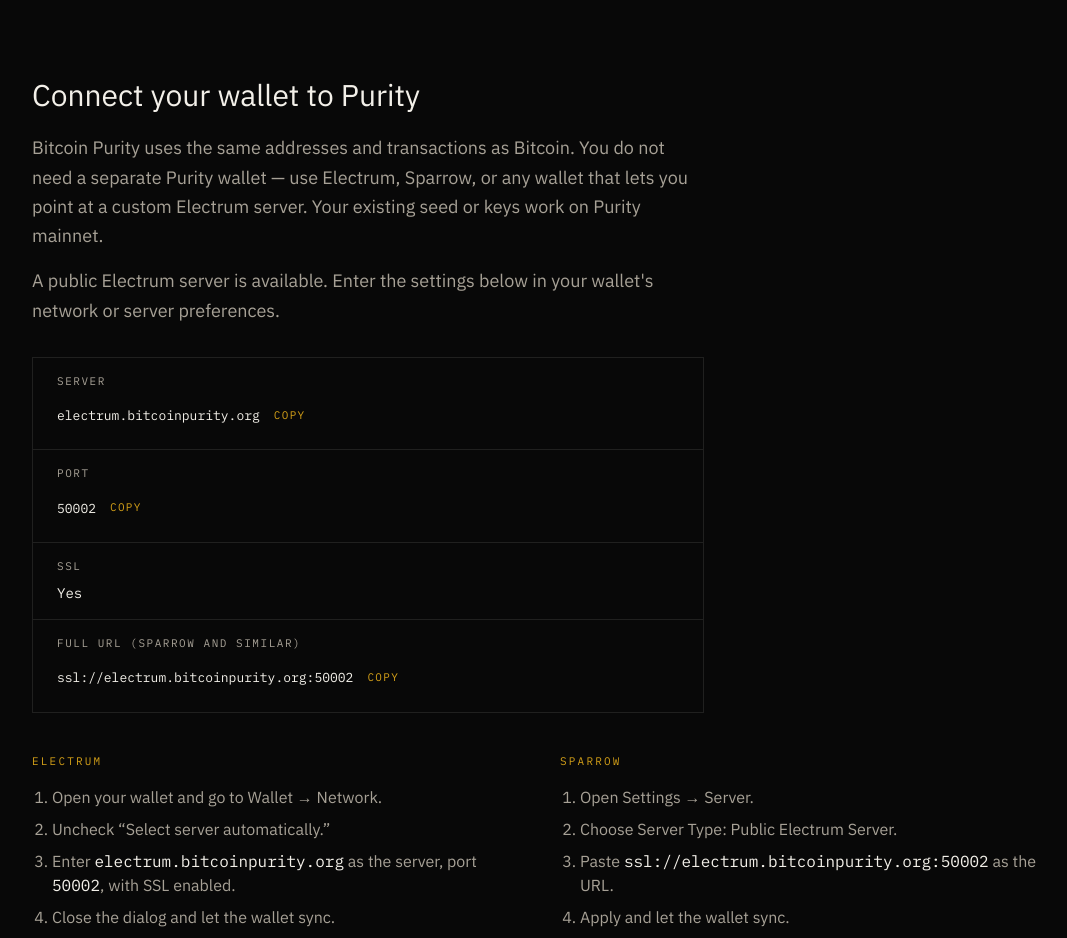
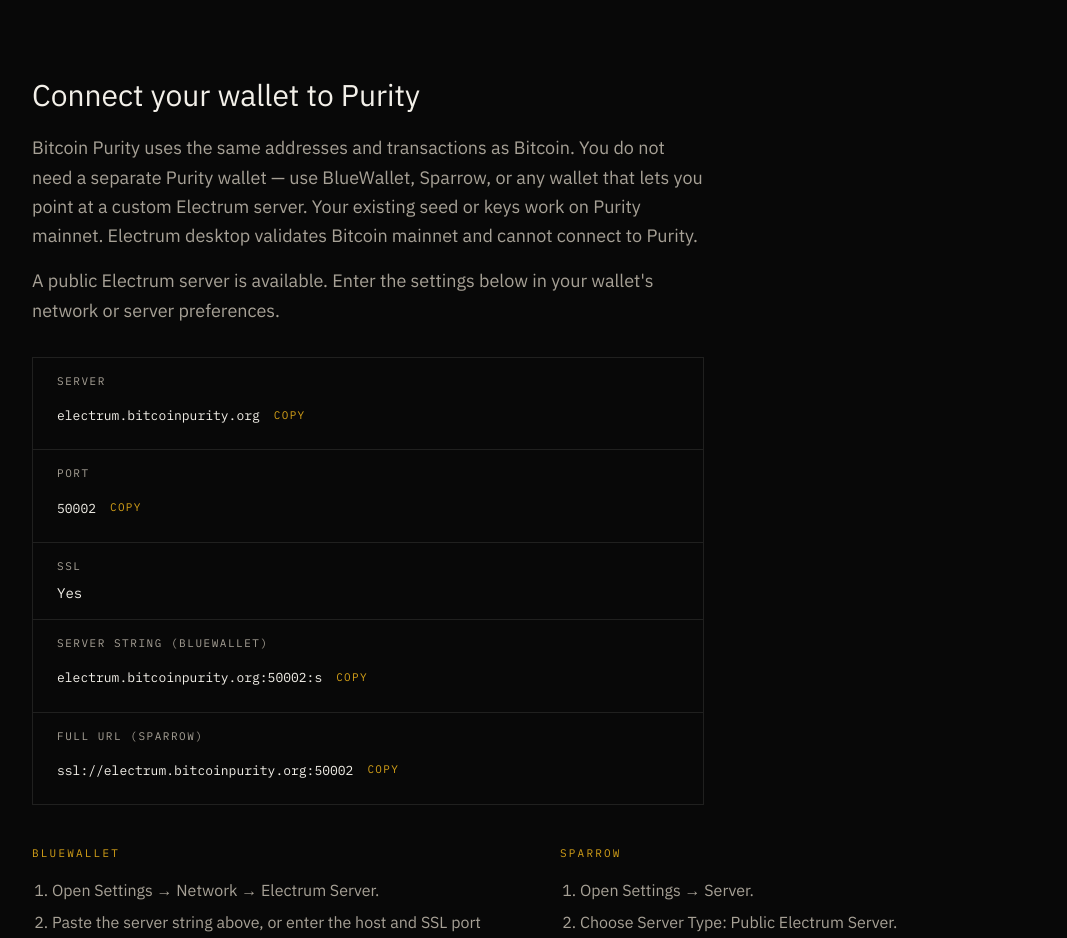
Before and after one commit to BitcoinPurity/website, a Next.js app: page /users in a window 1280 px wide. Shown: the part 440-1378 px from the top of the page, without its empty margins (100-1167 px from the left). Built offline with nearby package versions, Linux system fonts and the light colour scheme.

Commit message:
Replace Electrum with BlueWallet in wallet connection guide.
Electrum desktop validates Bitcoin mainnet and cannot connect to Purity, so document BlueWallet setup instead.

Co-authored-by: Cursor <cursoragent@cursor.com>

```diff
--- a/src/app/users/page.tsx
+++ b/src/app/users/page.tsx
@@ -31,9 +31,10 @@ export default function UsersPage() {
           <h2 className="text-3xl text-ink">Connect your wallet to Purity</h2>
           <p className="mt-5 max-w-2xl text-lg leading-relaxed text-muted">
             Bitcoin Purity uses the same addresses and transactions as Bitcoin.
-            You do not need a separate Purity wallet — use Electrum, Sparrow, or
+            You do not need a separate Purity wallet — use BlueWallet, Sparrow, or
             any wallet that lets you point at a custom Electrum server. Your
-            existing seed or keys work on Purity mainnet.
+            existing seed or keys work on Purity mainnet. Electrum desktop
+            validates Bitcoin mainnet and cannot connect to Purity.
           </p>
           <p className="mt-4 max-w-2xl text-lg leading-relaxed text-muted">
             A public Electrum server is available. Enter the settings below in
@@ -62,9 +63,17 @@ export default function UsersPage() {
               </dt>
               <dd className="mt-2 text-ink">Yes</dd>
             </div>
+            <div className="border-b border-line px-5 py-4 sm:px-6">
+              <dt className="text-[11px] tracking-[0.14em] text-muted uppercase">
+                Server string (BlueWallet)
+              </dt>
+              <dd className="mt-2">
+                <CopyableMono value={electrum.bluewalletServer} />
+              </dd>
+            </div>
             <div className="px-5 py-4 sm:px-6">
               <dt className="text-[11px] tracking-[0.14em] text-muted uppercase">
-                Full URL (Sparrow and similar)
+                Full URL (Sparrow)
               </dt>
               <dd className="mt-2">
                 <CopyableMono value={electrum.url} />
@@ -74,18 +83,15 @@ export default function UsersPage() {
           <div className="mt-10 grid gap-10 md:grid-cols-2">
             <div>
               <h3 className="font-mono text-[11px] tracking-[0.2em] text-gold uppercase">
-                Electrum
+                BlueWallet
               </h3>
               <ol className="mt-4 list-decimal space-y-2 pl-5 text-muted">
-                <li>Open your wallet and go to Wallet → Network.</li>
-                <li>Uncheck &ldquo;Select server automatically.&rdquo;</li>
+                <li>Open Settings → Network → Electrum Server.</li>
                 <li>
-                  Enter <span className="font-mono text-ink">{electrum.host}</span>{" "}
-                  as the server, port{" "}
-                  <span className="font-mono text-ink">{electrum.port}</span>, with
-                  SSL enabled.
+                  Paste the server string above, or enter the host and SSL port
+                  manually with SSL enabled.
                 </li>
-                <li>Close the dialog and let the wallet sync.</li>
+                <li>Save and let the wallet sync.</li>
               </ol>
             </div>
             <div>
--- a/src/components/home/HomePage.tsx
+++ b/src/components/home/HomePage.tsx
@@ -140,7 +140,7 @@ export function HomePage() {
               </h3>
               <p className="mt-3 text-2xl text-ink">Wallet connection</p>
               <p className="mt-4 text-[1.02rem] leading-relaxed text-muted">
-                Connect Electrum, Sparrow, or any wallet that supports custom
+                Connect BlueWallet, Sparrow, or any wallet that supports custom
                 Electrum servers to view balances and send on Purity mainnet.
               </p>
               <Link
--- a/src/content/links.ts
+++ b/src/content/links.ts
@@ -15,6 +15,7 @@ export const SERVICES = {
     port: 50002,
     ssl: true,
     url: "ssl://electrum.bitcoinpurity.org:50002",
+    bluewalletServer: "electrum.bitcoinpurity.org:50002:s",
   },
 } as const;
 
```
